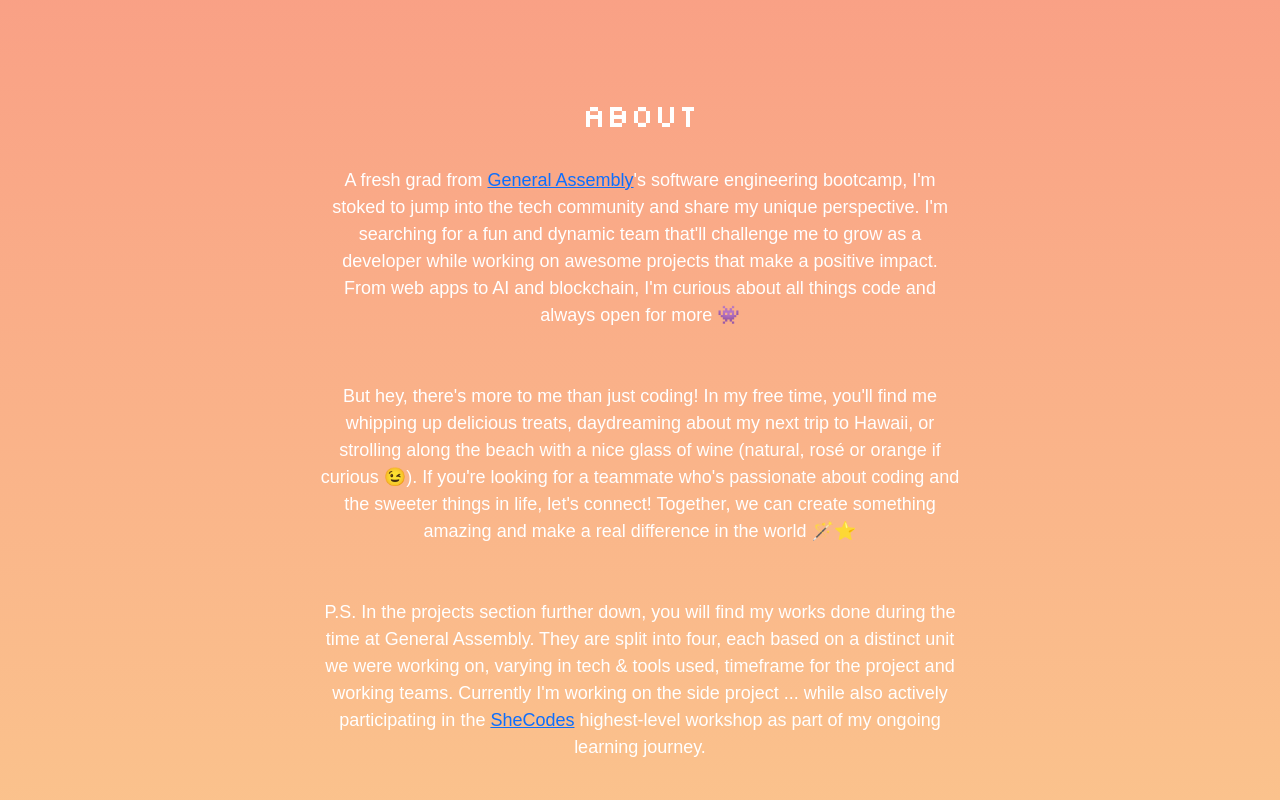
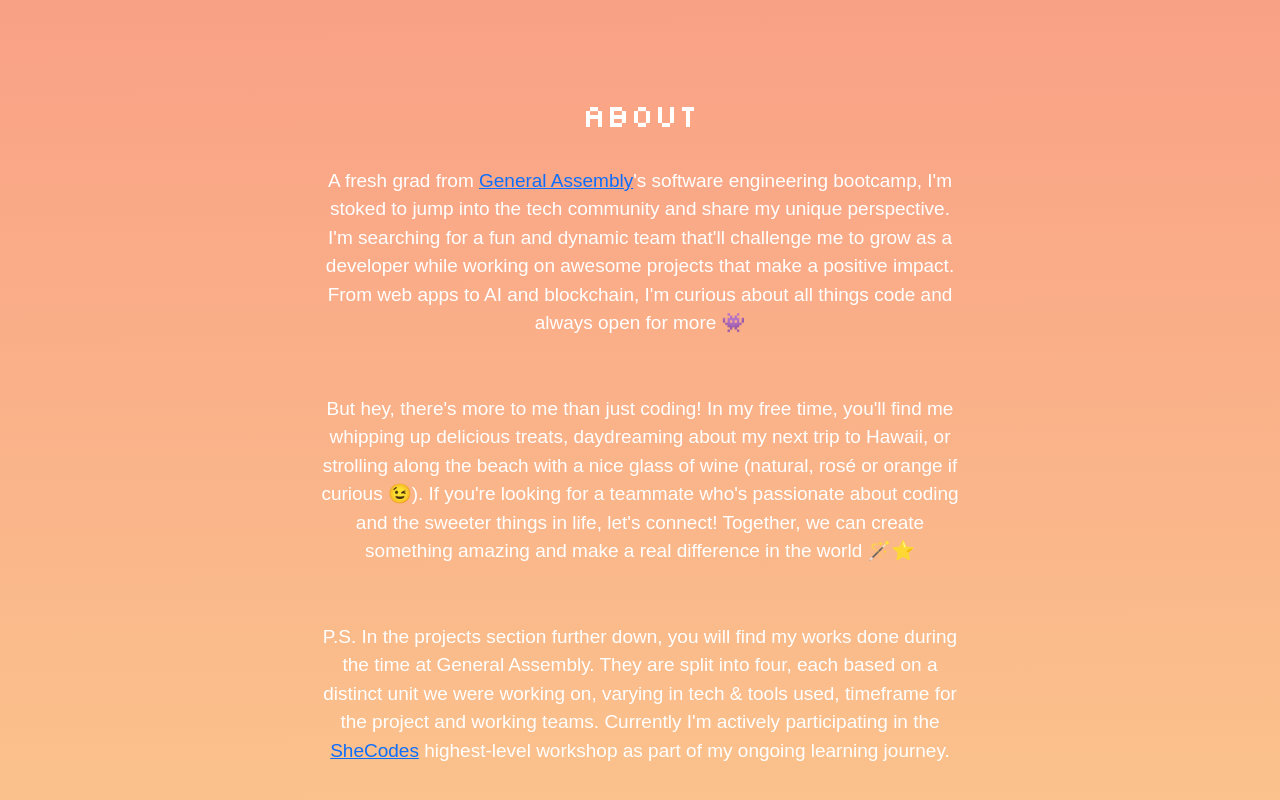
Before and after one commit to solcana/Portfolio, a plain HTML site: page index.html in a window 1280 px wide. Shown: the part 809-1609 px from the top of the page. Drawn offline with nearby package versions, Linux system fonts and the light colour scheme.

Commit message:
about section font change

```diff
--- a/index.html
+++ b/index.html
@@ -85,8 +85,7 @@
         find my works done during the time at General Assembly. They are split
         into four, each based on a distinct unit we were working on, varying in
         tech & tools used, timeframe for the project and working teams.
-        Currently I'm working on the side project ... while also actively
-        participating in the
+        Currently I'm actively participating in the
         <a href="https://www.shecodes.io/workshops" target="_blank">SheCodes</a>
         highest-level workshop as part of my ongoing learning journey.
       </p>
--- a/styles.css
+++ b/styles.css
@@ -97,7 +97,7 @@ h3 {
   width: 50%;
   margin: 0 auto;
   padding: 25px 0 25px 0;
-  font-size: 18px;
+  font-size: 19px;
   font-family: "Space Grotesk", sans-serif;
 }
 
```
